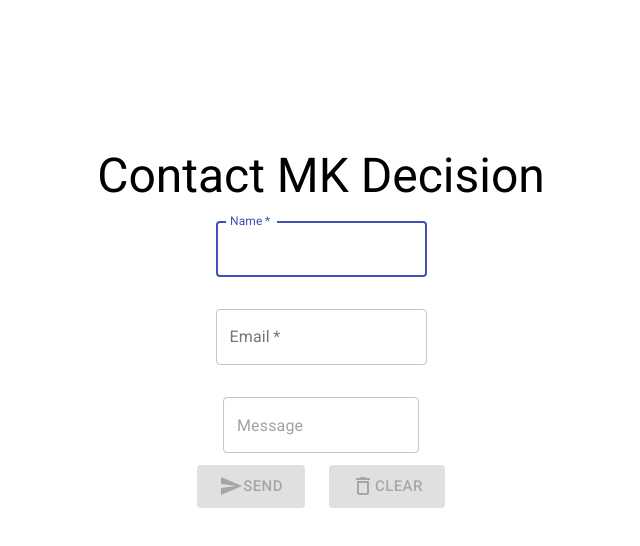
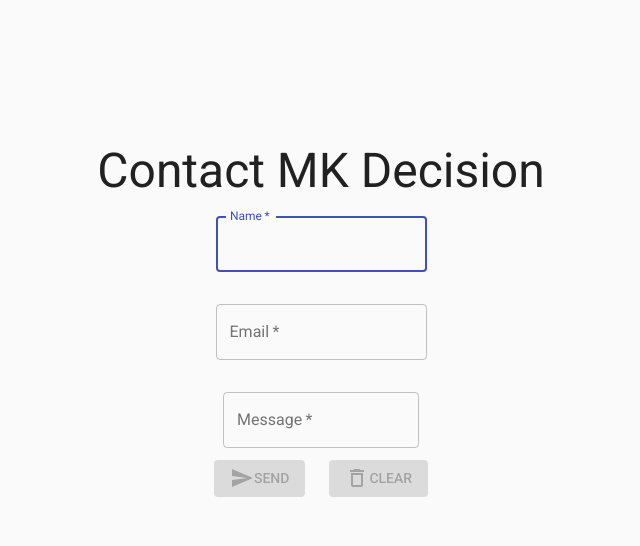
Before and after one commit to MMendes24/MarsContactForm, a React (Create React App) app: page / in a window 1280 px wide. Shown: the top 546 px of the page, without its empty margins (319-959 px from the left). Built offline with nearby package versions, Linux system fonts and the light colour scheme; no server answers; what aws-amplify would draw is missing.

Commit message:
Added readme

```diff
--- a/public/index.html
+++ b/public/index.html
@@ -7,7 +7,7 @@
     <meta name="theme-color" content="#000000" />
     <meta
       name="description"
-      content="Web site created using create-react-app"
+      content="Contact form for MK Decision"
     />
     <link rel="stylesheet" href="https://fonts.googleapis.com/css?family=Roboto:300,400,500,700&display=swap" />
     <title>MKDecision Form</title>
--- a/src/App.js
+++ b/src/App.js
@@ -1,8 +1,23 @@
 import Form from "./components/Form"
+
+//for general styling across the app
+import { createMuiTheme, responsiveFontSizes, ThemeProvider } from '@material-ui/core/styles';
+import CssBaseline from '@material-ui/core/CssBaseline';
+
+let theme = createMuiTheme({
+  typography: {
+    fontFamily: "Roboto"
+  },
+});
+
+theme = responsiveFontSizes(theme);
 
 function App() {
   return (
-    <Form />
+    <ThemeProvider theme={theme}>
+      <CssBaseline />
+      <Form />
+    </ThemeProvider>
   );
 }
 
--- a/src/components/Form.js
+++ b/src/components/Form.js
@@ -77,7 +77,6 @@
         }
     };
 
-
     // for handling form submission
     const submitForm = e => {
         const data = {
@@ -150,6 +149,7 @@
                             id="message"
                             placeholder="Message"
                             name="message"
+                            label="Message"
                             required
                         />
                     </Grid>
@@ -169,7 +169,6 @@
                             type="submit"
                             color="primary"
                             variant="contained"
-                            size="large"
                         ><SendIcon />Send</Button>
                     </Grid>
                     <Grid item>
@@ -183,7 +182,6 @@
                             onClick={handleClear}
                             color="secondary"
                             variant="contained"
-                            size="large"
                         > <DeleteOutlineIcon />Clear</Button>
                     </Grid>
                     <Dialog
```
Also changed, not shown: 2 other files (tests, documents, lock files or other folders).
